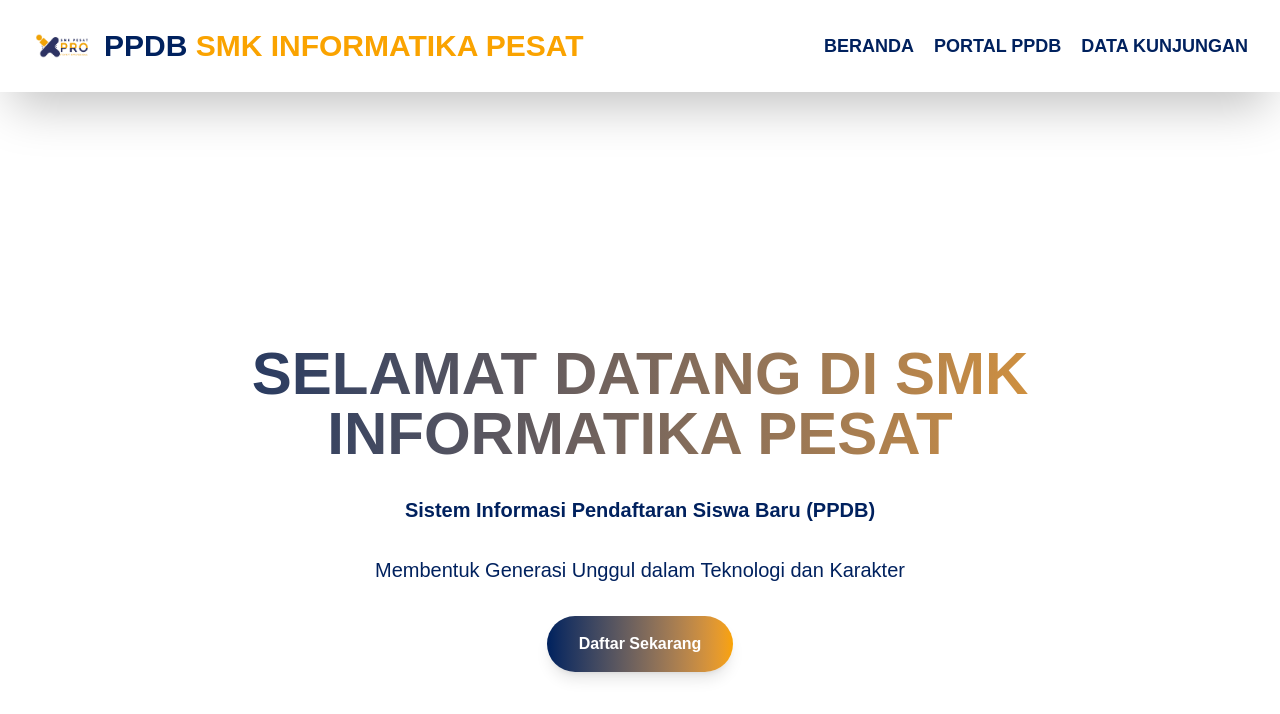
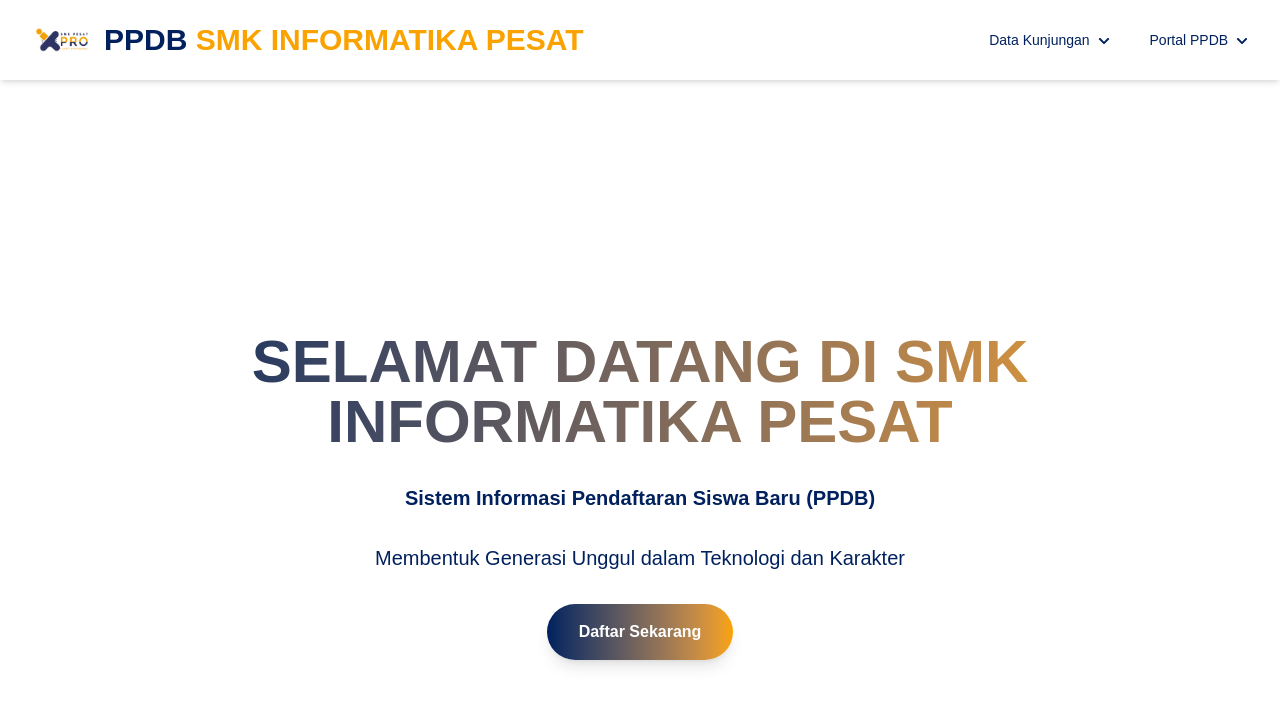
Before and after one commit to Padlyach/PPDB_FE, a Next.js app: page / in a window 1280 px wide. Shown: the top 714 px of the page. Built offline with nearby package versions, Linux system fonts and the light colour scheme.

Commit message:
refactor: update

```diff
--- a/src/components/navbar.tsx
+++ b/src/components/navbar.tsx
@@ -2,164 +2,170 @@
 import { useState } from 'react';
 import Image from 'next/image';
 import Link from 'next/link';
+import { FaChevronDown } from 'react-icons/fa';
 
 export default function Navbar() {
-  const [isOpen, setIsOpen] = useState(false);
+  const [openDropdown, setOpenDropdown] = useState('');
+  const [mobileMenu, setMobileMenu] = useState(false);
   const [isPortalOpen, setIsPortalOpen] = useState(false);
   const [isWebsiteOpen, setIsWebsiteOpen] = useState(false);
-  const [isKunjunganOpen, setIsKunjunganOpen] = useState(false);
 
-  const [mobilePortalOpen, setMobilePortalOpen] = useState(false);
-  const [mobileWebsiteOpen, setMobileWebsiteOpen] = useState(false);
-  const [mobileKunjunganOpen, setMobileKunjunganOpen] = useState(false);
+  const toggleDropdown = (menu: string) => {
+    setOpenDropdown(openDropdown === menu ? '' : menu);
+  };
+
+  const toggleMobileMenu = () => {
+    setMobileMenu(!mobileMenu);
+  };
 
   return (
-    <nav className="bg-white text-purple-900 shadow-2xl sticky top-0 z-50 backdrop-blur-sm">
-      <div className="max-w-7xl mx-auto px-8 py-6 flex justify-between items-center">
+    <header className="bg-white shadow-md sticky top-0 z-50">
+      <div className="max-w-7xl mx-auto px-4 sm:px-6 lg:px-8">
+        <div className="flex justify-between items-center py-3 md:py-5">
           {/* Logo dan Nama Sekolah */}
           <div className="flex items-center space-x-3 group cursor-pointer">
-          <Image src="/smk.png" alt="Logo Sekolah" width={60} height={60} className="transform transition-transform duration-300 group-hover:scale-110" />
-          <h5 className="text-lg sm:text-xl md:text-3xl font-black text-center">
+            <Image
+              src="/smk.png"
+              alt="Logo Sekolah"
+              width={60}
+              height={60}
+              className="transform transition-transform duration-300 group-hover:scale-110"
+            />
+            <h5 className="text-base sm:text-lg md:text-2xl lg:text-3xl font-black text-center leading-tight">
               <span className="text-[#00215E]">PPDB</span>{' '}
               <span className="text-[#FAA300]">SMK INFORMATIKA PESAT</span>
             </h5>
           </div>
 
-        {/* Menu Desktop */}
-        <ul className="hidden md:flex gap-5 font-extrabold text-lg relative">
-          <li className="relative mt-2">
-            <Link
-              href="/"
-              className="relative my-2 text-[#00215E] hover:text-[#FAA300] transition-colors duration-300 after:content-[''] after:absolute after:w-full after:h-0.5 after:bg-[#FFD700] after:left-0 after:bottom-0 after:scale-x-0 hover:after:scale-x-100 after:transition-transform after:duration-300"
-            >
-              BERANDA
-            </Link>
-          </li>
-
-          {/* Dropdown Portal PPDB */}
-          <li className="relative">
-            <button
-              onClick={() => setIsPortalOpen(!isPortalOpen)}
-              className="relative py-2 text-[#00215E] hover:text-[#FAA300] transition-colors duration-300 after:content-[''] after:absolute after:w-full after:h-0.5 after:bg-[#FFD700] after:left-0 after:bottom-0 after:scale-x-0 hover:after:scale-x-100 after:transition-transform after:duration-300"
-            >
-              PORTAL PPDB
-            </button>
-            {isPortalOpen && (
-              <ul className="absolute bg-white shadow-xl mt-2 rounded-lg overflow-hidden z-50 text-sm text-left">
-                <li>
-                  <Link href="/portal-ppdb/link-pendaftaran" className="block px-4 py-2 hover:bg-[#FAA300]/10 text-[#00215E] hover:text-[#FAA300]">
-                    Link Pendaftaran
-                  </Link>
-                </li>
-                <li>
-                  <button
-                    onClick={() => setIsWebsiteOpen(!isWebsiteOpen)}
-                    className="w-full text-left px-4 py-2 hover:bg-[#FAA300]/10 text-[#00215E] hover:text-[#FAA300]"
-                  >
-                    Website ▼
-                  </button>
-                  {isWebsiteOpen && (
-                    <ul className="bg-white ml-2 shadow-inner rounded-b-md">
-                      <li><Link href="/website/sma" className="block px-4 py-2 hover:bg-[#FAA300]/10 text-[#00215E] hover:text-[#FAA300]">SMA</Link></li>
-                      <li><Link href="/website/smk" className="block px-4 py-2 hover:bg-[#FAA300]/10 text-[#00215E] hover:text-[#FAA300]">SMK</Link></li>
-                      <li><Link href="/website/smp" className="block px-4 py-2 hover:bg-[#FAA300]/10 text-[#00215E] hover:text-[#FAA300]">SMP</Link></li>
-                    </ul>
-                  )}
-                </li>
-                <li>
-                  <Link href="/portal-ppdb/dana-investasi" className="block px-4 py-2 hover:bg-[#FAA300]/10 text-[#00215E] hover:text-[#FAA300]">
-                    Dana Investasi
-                  </Link>
-                </li>
-                <li>
-                  <Link href="/portal-ppdb/informasi-rekening" className="block px-4 py-2 hover:bg-[#FAA300]/10 text-[#00215E] hover:text-[#FAA300]">
-                    Informasi Rekening
-                  </Link>
-                </li>
-              </ul>
-            )}
-          </li>
-
-          {/* Dropdown Data Kunjungan */}
-          <li className="relative">
-            <button
-              onClick={() => setIsKunjunganOpen(!isKunjunganOpen)}
-              className="relative py-2 text-[#00215E] hover:text-[#FAA300] transition-colors duration-300 after:content-[''] after:absolute after:w-full after:h-0.5 after:bg-[#FFD700] after:left-0 after:bottom-0 after:scale-x-0 hover:after:scale-x-100 after:transition-transform after:duration-300"
-            >
-              DATA KUNJUNGAN
-            </button>
-            {isKunjunganOpen && (
-              <ul className="absolute bg-white shadow-xl mt-2 rounded-lg overflow-hidden z-50 text-sm text-left">
-                <li><Link href="/kunjungan/gabungan" className="block px-4 py-2 hover:bg-[#FAA300]/10 text-[#00215E] hover:text-[#FAA300]">Kunjungan Gabungan</Link></li>
-                <li><Link href="/kunjungan/smk" className="block px-4 py-2 hover:bg-[#FAA300]/10 text-[#00215E] hover:text-[#FAA300]">Kunjungan SMK</Link></li>
-              </ul>
-            )}
-          </li>
-        </ul>
-
-        {/* Mobile Menu Button */}
+          {/* Tombol Mobile */}
           <div className="md:hidden">
             <button
-            onClick={() => setIsOpen(!isOpen)}
-            className="p-3 rounded-lg hover:bg-[#0B4C95]/20 transition-all duration-300 hover:shadow-md"
-            aria-label="Toggle Menu"
+              onClick={toggleMobileMenu}
+              className="text-[#00215E] hover:text-[#FAA300] focus:outline-none"
             >
-            <svg className="w-7 h-7" fill="none" stroke="currentColor" strokeWidth={2.5} viewBox="0 0 24 24">
-              <path strokeLinecap="round" strokeLinejoin="round" d={isOpen ? 'M6 18L18 6M6 6l12 12' : 'M4 6h16M4 12h16M4 18h16'} />
+              <svg
+                className="w-6 h-6"
+                fill="none"
+                stroke="currentColor"
+                viewBox="0 0 24 24"
+                xmlns="http://www.w3.org/2000/svg"
+              >
+                {mobileMenu ? (
+                  <path
+                    strokeLinecap="round"
+                    strokeLinejoin="round"
+                    strokeWidth={2}
+                    d="M6 18L18 6M6 6l12 12"
+                  />
+                ) : (
+                  <path
+                    strokeLinecap="round"
+                    strokeLinejoin="round"
+                    strokeWidth={2}
+                    d="M4 6h16M4 12h16M4 18h16"
+                  />
+                )}
               </svg>
             </button>
           </div>
+
+          {/* Menu Desktop */}
+          <nav className="hidden md:flex space-x-10 items-center text-sm font-medium text-[#00215E]">
+            {/* Dropdown Kunjungan */}
+            <div className="relative">
+              <button
+                onClick={() => toggleDropdown('kunjungan')}
+                className="py-2 hover:text-[#FAA300] transition-colors duration-300"
+              >
+                Data Kunjungan <FaChevronDown className="inline ml-1 text-xs" />
+              </button>
+              {openDropdown === 'kunjungan' && (
+                <div className="absolute top-full left-0 mt-2 w-48 bg-white rounded-md shadow-lg py-2 z-50">
+                  <Link href="/kunjungan/gabungan" className="block px-4 py-2 text-sm hover:bg-[#FAA300]/10 hover:text-[#FAA300]">
+                    Kunjungan Gabungan
+                  </Link>
+                  <Link href="/kunjungan/smk" className="block px-4 py-2 text-sm hover:bg-[#FAA300]/10 hover:text-[#FAA300]">
+                    Kunjungan SMK
+                  </Link>
+                </div>
+              )}
             </div>
 
-      {/* Mobile Menu */}
-      {isOpen && (
-        <div className="md:hidden px-8 pb-6 bg-white backdrop-blur-lg shadow-inner">
-          <ul className="space-y-4 font-extrabold text-lg">
-            <li>
-              <Link href="/" className="block py-4 px-6 rounded-xl text-[#00215E] hover:bg-[#0B4C95]/20 hover:text-[#FAA300] transition-all duration-300 transform hover:translate-x-2 hover:shadow-lg" onClick={() => setIsOpen(false)}>
-                Beranda
+            {/* Dropdown Portal PPDB */}
+            <div className="relative">
+              <button
+                onClick={() => toggleDropdown('ppdb')}
+                className="py-2 hover:text-[#FAA300] transition-colors duration-300"
+              >
+                Portal PPDB <FaChevronDown className="inline ml-1 text-xs" />
+              </button>
+              {openDropdown === 'ppdb' && (
+                <div className="absolute top-full left-0 mt-2 w-52 bg-white rounded-md shadow-lg py-2 z-50">
+                  <Link href="/portal-ppdb/link-pendaftaran" className="block px-4 py-2 text-sm hover:bg-[#FAA300]/10 hover:text-[#FAA300]">
+                    Link Pendaftaran
                   </Link>
-            </li>
 
-            {/* Mobile Portal PPDB */}
-            <li className="border-t pt-4">
-              <button onClick={() => setMobilePortalOpen(!mobilePortalOpen)} className="w-full text-left text-[#00215E] hover:text-[#FAA300]">
-                Portal PPDB {mobilePortalOpen ? '▲' : '▼'}
+                  {/* Dropdown Website */}
+                  <div className="relative group">
+                    <button className="w-full text-left px-4 py-2 text-sm hover:bg-[#FAA300]/10 hover:text-[#FAA300] flex items-center justify-between">
+                      Website
+                      <FaChevronDown className="ml-1 text-xs" />
                     </button>
-              {mobilePortalOpen && (
-                <ul className="mt-2 pl-4 space-y-2 text-base">
-                  <li><Link href="/portal-ppdb/link-pendaftaran" onClick={() => setIsOpen(false)} className="block text-[#00215E] hover:text-[#FAA300]">Link Pendaftaran</Link></li>
-                  <li>
-                    <button onClick={() => setMobileWebsiteOpen(!mobileWebsiteOpen)} className="w-full text-left text-[#00215E] hover:text-[#FAA300]">Website {mobileWebsiteOpen ? '▲' : '▼'}</button>
-                    {mobileWebsiteOpen && (
-                      <ul className="ml-4 space-y-1">
-                        <li><Link href="/website/sma" onClick={() => setIsOpen(false)} className="block text-[#00215E] hover:text-[#FAA300]">SMA</Link></li>
-                        <li><Link href="/website/smk" onClick={() => setIsOpen(false)} className="block text-[#00215E] hover:text-[#FAA300]">SMK</Link></li>
-                        <li><Link href="/website/smp" onClick={() => setIsOpen(false)} className="block text-[#00215E] hover:text-[#FAA300]">SMP</Link></li>
-                      </ul>
-                    )}
-                  </li>
-                  <li><Link href="/portal-ppdb/dana-investasi" onClick={() => setIsOpen(false)} className="block text-[#00215E] hover:text-[#FAA300]">Dana Investasi</Link></li>
-                  <li><Link href="/portal-ppdb/informasi-rekening" onClick={() => setIsOpen(false)} className="block text-[#00215E] hover:text-[#FAA300]">Informasi Rekening</Link></li>
-                </ul>
-              )}
-            </li>
+                    <div className="hidden group-hover:block absolute left-full top-0 mt-0 w-44 bg-white rounded-md shadow-lg py-2 z-50">
+                      <Link href="/portal-ppdb/website/smp" className="block px-4 py-2 text-sm hover:bg-[#FAA300]/10 hover:text-[#FAA300]">
+                        Website SMP
+                      </Link>
+                      <Link href="/portal-ppdb/website/sma" className="block px-4 py-2 text-sm hover:bg-[#FAA300]/10 hover:text-[#FAA300]">
+                        Website SMA
+                      </Link>
+                      <Link href="/portal-ppdb/website/smk" className="block px-4 py-2 text-sm hover:bg-[#FAA300]/10 hover:text-[#FAA300]">
+                        Website SMK
+                      </Link>
+                    </div>
+                  </div>
 
-            {/* Mobile Data Kunjungan */}
-            <li className="border-t pt-4">
-              <button onClick={() => setMobileKunjunganOpen(!mobileKunjunganOpen)} className="w-full text-left text-[#00215E] hover:text-[#FAA300]">
-                Data Kunjungan {mobileKunjunganOpen ? '▲' : '▼'}
-              </button>
-              {mobileKunjunganOpen && (
-                <ul className="mt-2 pl-4 space-y-2 text-base">
-                  <li><Link href="/kunjungan/gabungan" onClick={() => setIsOpen(false)} className="block text-[#00215E] hover:text-[#FAA300]">Kunjungan Gabungan</Link></li>
-                  <li><Link href="/kunjungan/smk" onClick={() => setIsOpen(false)} className="block text-[#00215E] hover:text-[#FAA300]">Kunjungan SMK</Link></li>
-                </ul>
-              )}
-            </li>
-          </ul>
+                  <Link href="/portal-ppdb/dana-investasi" className="block px-4 py-2 text-sm hover:bg-[#FAA300]/10 hover:text-[#FAA300]">
+                    Dana Investasi
+                  </Link>
+                  <Link href="/portal-ppdb/pembayaran" className="block px-4 py-2 text-sm hover:bg-[#FAA300]/10 hover:text-[#FAA300]">
+                    Pembayaran
+                  </Link>
                 </div>
               )}
+            </div>
           </nav>
+        </div>
+
+        {/* Menu Mobile */}
+        {mobileMenu && (
+          <div className="md:hidden mt-4 space-y-2">
+            <Link href="/kunjungan/gabungan" className="block px-4 py-2 text-sm hover:bg-[#FAA300]/10 text-[#00215E] hover:text-[#FAA300]">
+              Kunjungan Gabungan
+            </Link>
+            <Link href="/kunjungan/smk" className="block px-4 py-2 text-sm hover:bg-[#FAA300]/10 text-[#00215E] hover:text-[#FAA300]">
+              Kunjungan SMK
+            </Link>
+            <Link href="/portal-ppdb/link-pendaftaran" className="block px-4 py-2 text-sm hover:bg-[#FAA300]/10 text-[#00215E] hover:text-[#FAA300]">
+              Link Pendaftaran
+            </Link>
+            <Link href="/portal-ppdb/website/smp" className="block px-4 py-2 text-sm hover:bg-[#FAA300]/10 text-[#00215E] hover:text-[#FAA300]">
+              Website SMP
+            </Link>
+            <Link href="/portal-ppdb/website/sma" className="block px-4 py-2 text-sm hover:bg-[#FAA300]/10 text-[#00215E] hover:text-[#FAA300]">
+              Website SMA
+            </Link>
+            <Link href="/portal-ppdb/website/smk" className="block px-4 py-2 text-sm hover:bg-[#FAA300]/10 text-[#00215E] hover:text-[#FAA300]">
+              Website SMK
+            </Link>
+            <Link href="/portal-ppdb/dana-investasi" className="block px-4 py-2 text-sm hover:bg-[#FAA300]/10 text-[#00215E] hover:text-[#FAA300]">
+              Dana Investasi
+            </Link>
+            <Link href="/portal-ppdb/pembayaran" className="block px-4 py-2 text-sm hover:bg-[#FAA300]/10 text-[#00215E] hover:text-[#FAA300]">
+              Pembayaran
+            </Link>
+          </div>
+        )}
+      </div>
+    </header>
   );
 }
```
Lines whose indentation alone changed are shown as unchanged.
